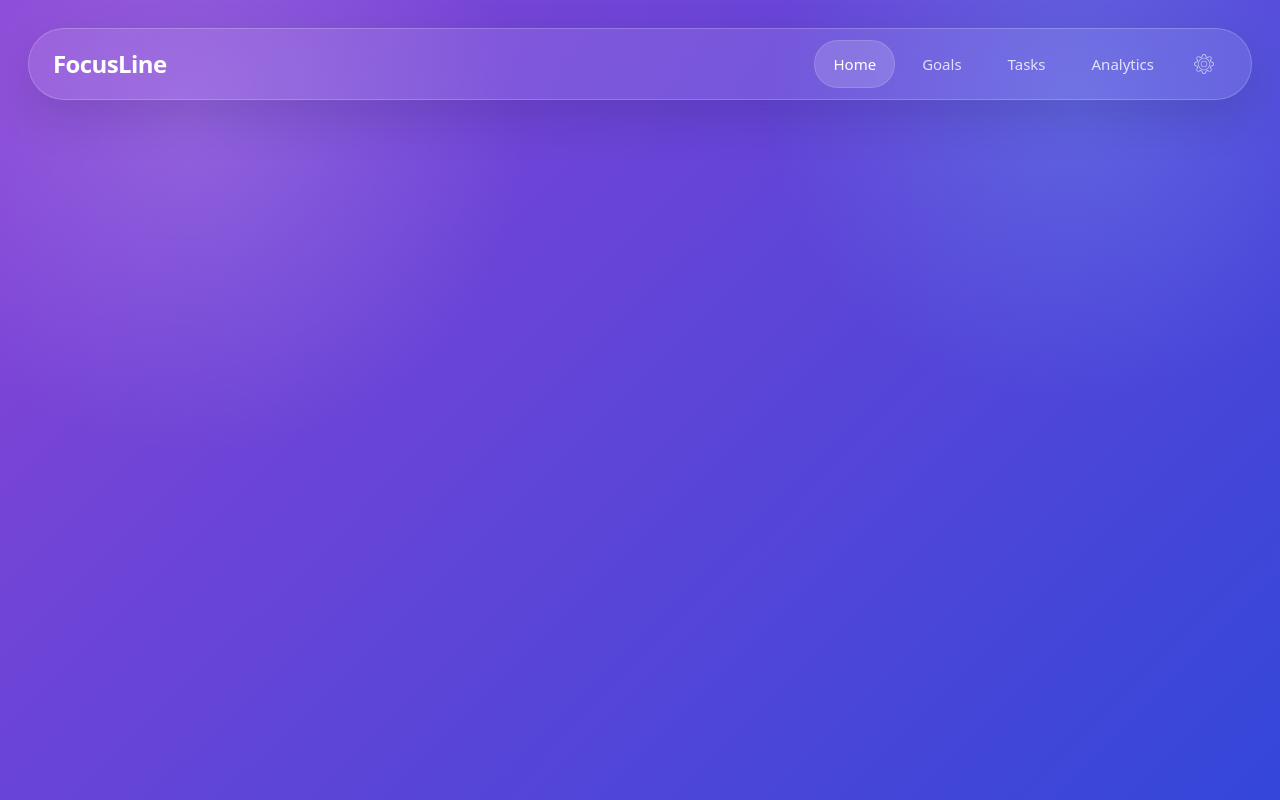
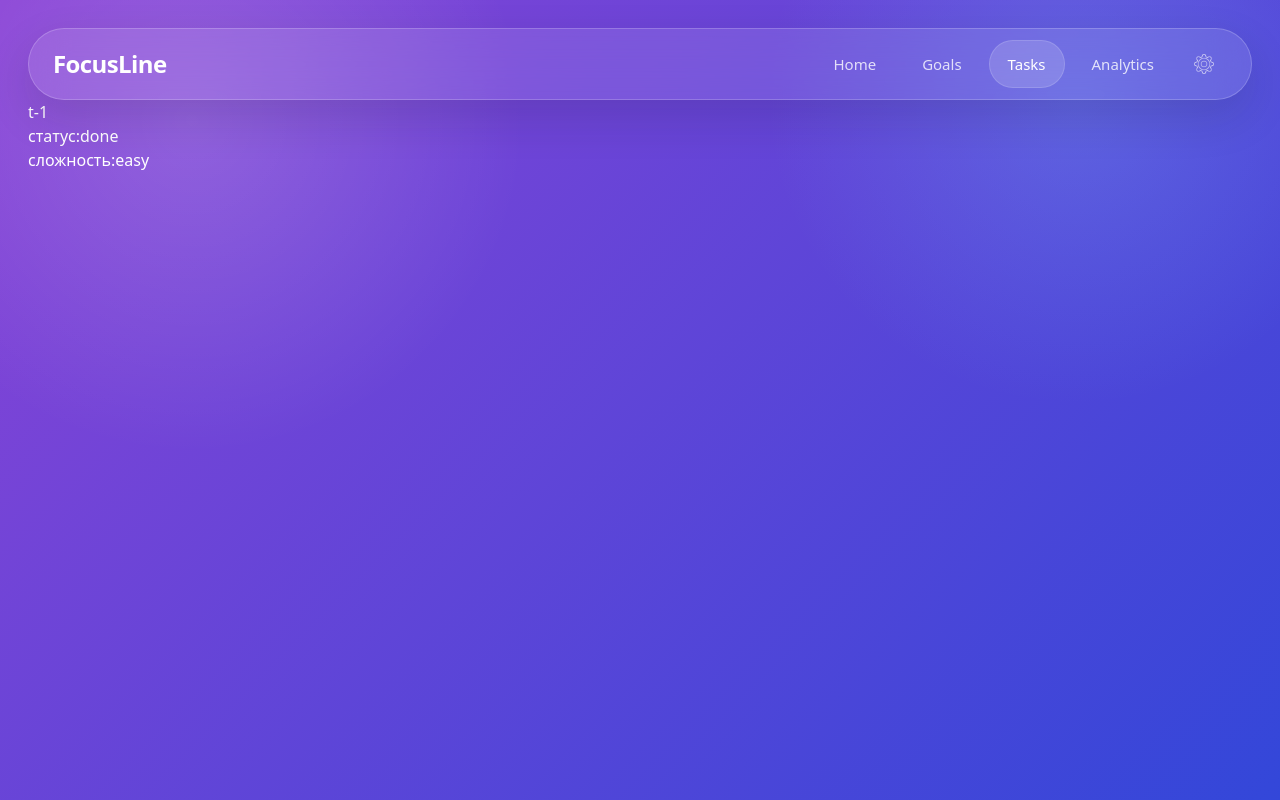
Before and after one commit to ziomo00/FocusLine, a React (Vite) app: page /tasks in a window 1280 px wide. Built offline with nearby package versions, Linux system fonts and the light colour scheme.

Commit message:
Тест

```diff
--- a/src/App.tsx
+++ b/src/App.tsx
@@ -1,6 +1,7 @@
 import { Routes, Route } from "react-router-dom";
 import Navbar from "./components/home/Navbar";
 import Home from "./pages/Home";
+import Task from "./pages/Task"
 
 const pageBackground = {
   background:
@@ -15,13 +16,9 @@ function App() {
     >
       <Navbar />
 
-      {/* Здесь React Router будет подставлять нужную страницу в зависимости от URL */}
       <Routes>
         <Route path="/" element={<Home />} />
-        {/* Когда создашь другие страницы, просто добавь их сюда: */}
-        {/* <Route path="/goals" element={<GoalsPage />} /> */}
-        {/* <Route path="/tasks" element={<TasksPage />} /> */}
-        {/* <Route path="/analytics" element={<AnalyticsPage />} /> */}
+        <Route path="/tasks" element={<Task/>} />
       </Routes>
     </main>
   );
--- a/src/components/home/Navbar.tsx
+++ b/src/components/home/Navbar.tsx
@@ -1,29 +1,29 @@
-import { useState } from "react";
+import { NavLink } from "react-router-dom";
 
-const navItems = ["Home", "Goals", "Tasks", "Analytics"];
+// Добавляем конкретные пути (URL) для каждой вкладки
+const navItems = [
+  { name: "Home", path: "/" },
+  { name: "Goals", path: "/goals" },
+  { name: "Tasks", path: "/tasks" },
+  { name: "Analytics", path: "/analytics" }
+];
 
 function Navbar() {
-  const [activePage, setActivePage] = useState("Home");
-
   return (
     <header className="mx-auto flex h-[72px] max-w-7xl items-center justify-between rounded-full border border-white/20 bg-white/10 px-6 shadow-[0_18px_45px_rgba(23,23,38,0.14)] backdrop-blur-[18px]">
-      <a
-        href="/"
+      <NavLink
+        to="/"
         className="text-2xl font-extrabold tracking-tight text-white"
       >
         FocusLine
-      </a>
+      </NavLink>
 
       <nav className="flex items-center gap-2" aria-label="Главная навигация">
-        {navItems.map((item) => {
-          const isActive = activePage === item;
-
-          return (
-            <a
-              key={item}
-              href={`#${item.toLowerCase()}`}
-              onClick={() => setActivePage(item)}
-              className={`
+        {navItems.map((item) => (
+          <NavLink
+            key={item.name}
+            to={item.path}
+            className={({ isActive }) => `
               rounded-full border px-[18px] py-3 text-[15px] no-underline transition duration-200
               ${
                 isActive
@@ -32,10 +32,9 @@ function Navbar() {
               }
             `}
           >
-              {item}
-            </a>
-          );
-        })}
+            {item.name}
+          </NavLink>
+        ))}
 
         <button
           type="button"
--- a/src/components/task/TaskListItem.tsx
+++ b/src/components/task/TaskListItem.tsx
@@ -0,0 +1,15 @@
+import type {task} from "../../types/task";
+
+interface TaskListItemProps{
+    item:task;
+}
+
+export default function TaskListItem({item}:TaskListItemProps){
+    return(
+        <div>
+            <h3>{item.title}</h3>
+            <p>статус:{item.status}</p>
+            <p>сложность:{item.difficulty}</p>
+        </div>
+    )
+}
--- a/src/pages/Task.tsx
+++ b/src/pages/Task.tsx
@@ -0,0 +1,26 @@
+import type {task} from "../types/task";
+import {useState} from "react";
+import TaskListItem from "../components/task/TaskListItem"
+
+const mockTasks: task[] = [
+    {
+        id:"one",
+        title:"t-1",
+        description:"d-1",
+        difficulty:"easy",
+        status:"done"
+    }
+]
+
+function Task (){
+    const [tasks, setTasks] = useState<task[]>(mockTasks);
+
+    return(
+        <ul>
+            {tasks.map((task)=>{
+                return<TaskListItem key={task.id} item={task}/>
+            })}
+        </ul>
+    );
+}
+export default Task;
--- a/src/types/task.ts
+++ b/src/types/task.ts
@@ -0,0 +1,10 @@
+export type taskDifficulty = "easy" | "medium" | "hard";
+export type taskStatus = "todo" | "in-progress" | "done";
+
+export interface task {
+    id: string;
+    title: string;
+    description?: string;
+    difficulty: taskDifficulty;
+    status: taskStatus;
+}
```
Also changed, not shown: 1 other file (tests, documents, lock files or other folders). Lines whose indentation alone changed are shown as unchanged.
